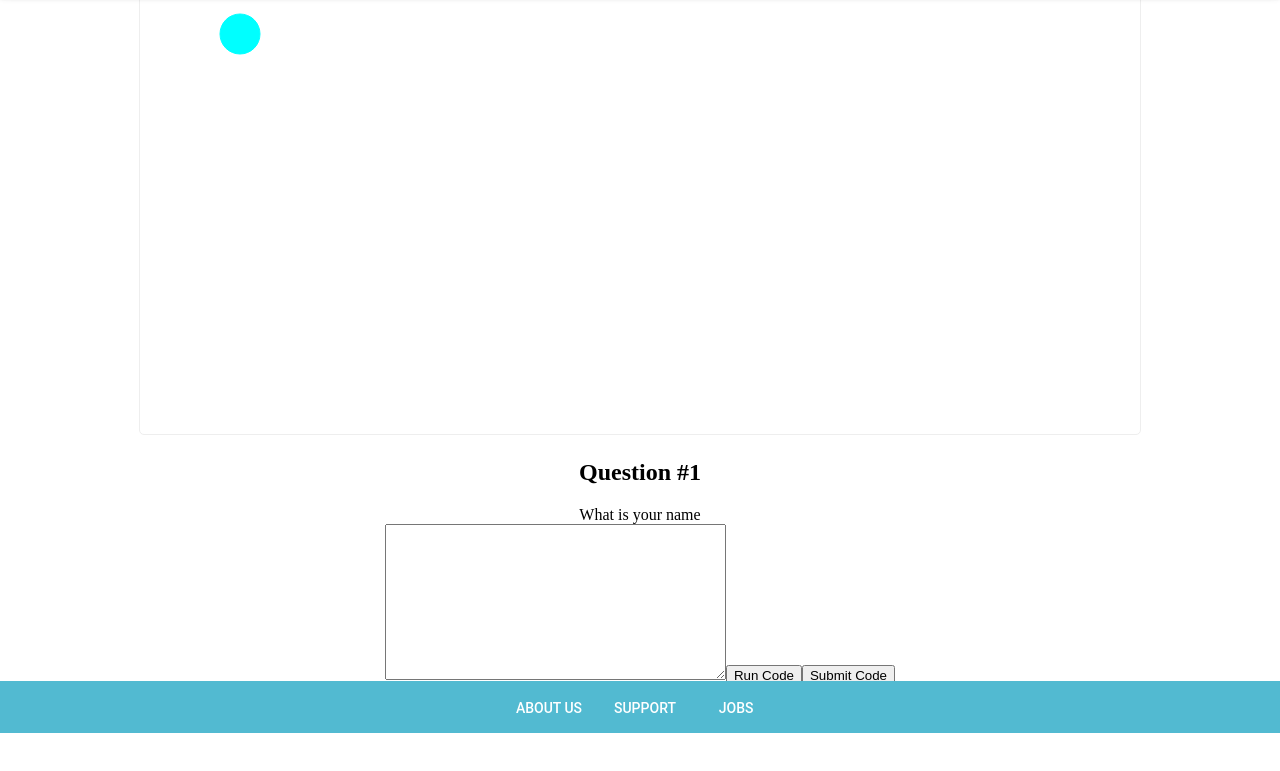
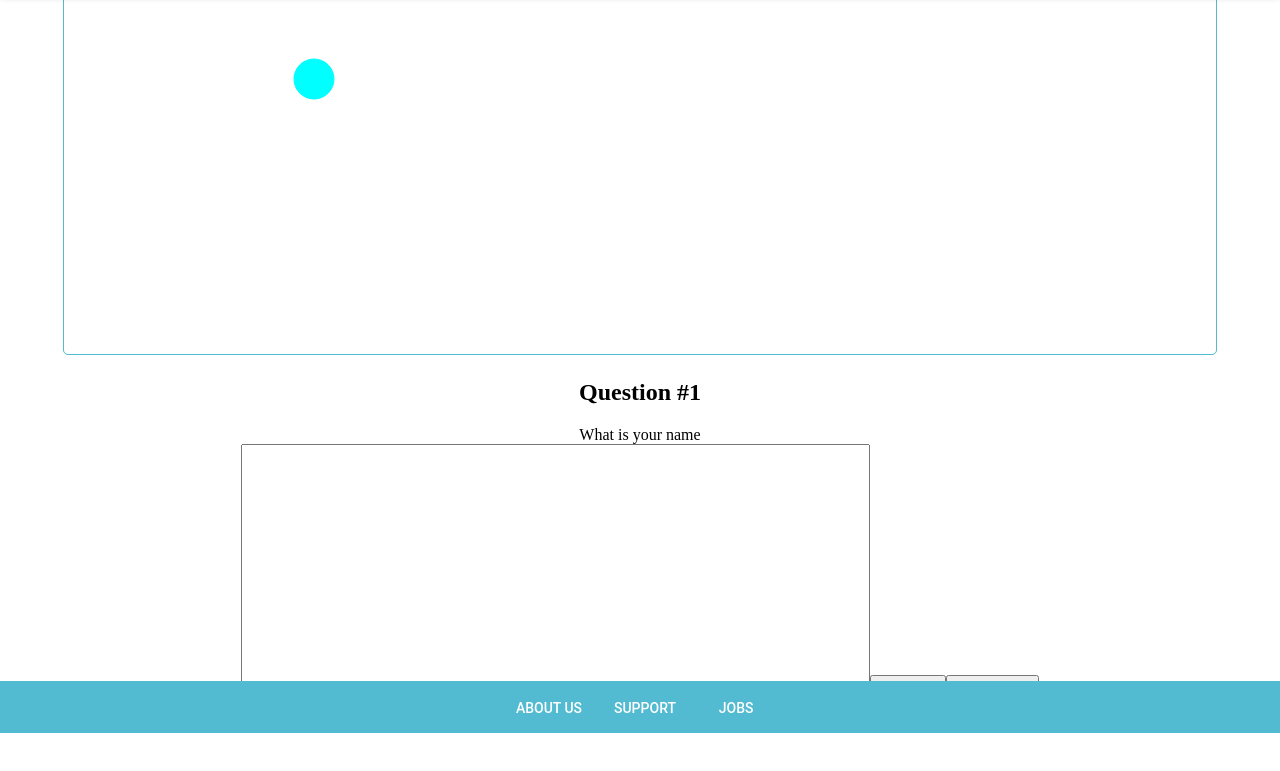
Before and after one commit to borajimin/BobaScript-frontend, a React app: page /#/test/1 in a window 1280 px wide. Shown: the part 67-838 px from the top of the page. Built offline with nearby package versions, Linux system fonts and the light colour scheme; some packages are replaced by stand-ins of ours.

Commit message:
Boba will move for you

```diff
--- a/client/App.js
+++ b/client/App.js
@@ -36,7 +36,9 @@ class App extends React.Component {
               targetOrigin={{horizontal: 'left', vertical: 'top'}}
               >
                 <MenuItem primaryText="Start"  onClick={() => this.props.history.push('/')} />
-              <MenuItem primaryText="Test" onClick={() => this.props.history.push('/test')} />
+                <MenuItem primaryText="Test" onClick={() => this.props.history.push('/test/1')} />
+                <MenuItem primaryText="Test" onClick={() => this.props.history.push('/test/2')} />
+                <MenuItem primaryText="Test" onClick={() => this.props.history.push('/test/3')} />
                 <MenuItem primaryText="Finish" onClick={() => this.props.history.push('/finish')} />
                 <MenuItem primaryText="Instructions" onClick={() => this.props.history.push('/instructions')}/>
               </IconMenu>}
--- a/client/Boba/Boba.js
+++ b/client/Boba/Boba.js
@@ -1,16 +1,36 @@
+const directions = ["left", "up", "right", "down"];
+
 class Boba {
+
   constructor(ctx, x, y, radius, color) {
     this.x = x;
     this.y = y;
     this.radius = radius;
     this.color = color;
     this.ctx = ctx;
-    this.ctx.translate((x - 100) * -1, (y - 100) * -1)
+    this.direction = 2;
+    this.directionalMoves = {
+      right: () => this.moveRight(),
+      left: () => this.moveLeft(),
+      up: () => this.moveUp(),
+      down: () => this.moveDown()
+    };
+  }
+
+  turnRight(){
+    this.direction = this.direction + 1 % 4;
+  }
+
+  turnLeft(){
+    this.direction = this.direction - 1 % 4;
+  }
+
+  move() {
+    this.directionalMoves[directions[this.direction]]();
+    this.update();
   }
 
   update() {
-    // console.log("updating canvas");
-    // console.log(this.ctx);
     this.ctx.beginPath();
     this.ctx.arc(this.x, this.y, this.radius, 0, 2*Math.PI);
     this.ctx.strokeStyle = this.color;
@@ -21,29 +41,25 @@ class Boba {
 
   moveRight() {
     if(this.x < 3000){
-      this.x += 5;
-      return this;
+      this.x += 7;
     }
   }
 
   moveLeft() {
     if(this.x > 0){
-      this.x -= 5;
-      return this;
+      this.x -= 7;
     }
   }
 
   moveUp() {
     if(this.y > 0) {
-      this.y -= 5;
-      return this;
+      this.y -= 7;
     }
   }
 
   moveDown() {
     if(this.y < 3000){
-      this.y += 5;
-      return this;
+      this.y += 7;
     }
   }
 }
--- a/client/components/Test.js
+++ b/client/components/Test.js
@@ -3,24 +3,44 @@ import Boba from '../Boba/Boba';
 import axios from 'axios';
 import Question from './Question'
 
-const BASE_URL="http://localhost:3000";
-
+const BASE_URL="https://e5cdf00d.ngrok.io";
+axios.defaults.withCredentials = true;
 
 class Test extends React.Component {
   constructor(props) {
     super(props);
+    this.canvasHeight = 0;
+    this.canvasWidth = 0;
+    this.textareaHeight = 0;
+    this.textareaWidth = 0;
     this.state = {
       code: null,
       boba: null,
       transpiled: null,
+      windowHeight: 0,
+      windowWidth: 0,
     };
   }
 
   componentDidMount() {
     const canvas = this.refs.canvas;
     const ctx = canvas.getContext("2d");
+    window.addEventListener("resize", () => this.updateDimensions());
     this.setState({
-      boba: new Boba(ctx, 250, 125, 20, "cyan")
+      boba: new Boba(ctx, 250, 125, 20, "cyan"),
+      windowHeight: window.innerHeight,
+      windowWidth: window.innerWidth,
+    }, () => this.state.boba.update());
+  }
+
+  componentWillUnmount() {
+    window.removeEventListener("resize", () => this.updateDimensions());
+  }
+
+  updateDimensions() {
+    this.setState({
+      windowHeight: window.innerHeight,
+      windowWidth: window.innerWidth,
     }, () => this.state.boba.update());
   }
 
@@ -31,36 +51,16 @@ class Test extends React.Component {
     });
   }
 
-  toRight() {
-    this.state.boba.moveRight();
-    this.state.boba.update();
-  }
-
-  toLeft() {
-    this.state.boba.moveLeft();
-    this.state.boba.update();
-  }
-
-  toUp() {
-    this.state.boba.moveUp();
-    this.state.boba.update();
-  }
-
-  toDown() {
-    this.state.boba.moveDown();
-    this.state.boba.update();
-  }
-
   onRun() {
     console.log("Runnging code: ", this.state.code);
-    axios.post(BASE_URL + "/submit", {
-      code: this.state.code
+    axios.post(BASE_URL + "/api/parseBobaScript", {
+      bobaScript: this.state.code
     })
       .then(code => {
-        this.setState({
-          transpiled: code,
-        })
-        eval(code);
+        console.log(code);
+        console.log(code.data.javascript.replace(/\bboba\b/g, 'this.state.boba'));
+        eval(code.data.javascript.replace(/\bboba\b/g, 'this.state.boba'));
+        this.state.boba.update();
       })
       .catch(e => {
         console.log(e);
@@ -86,11 +86,18 @@ class Test extends React.Component {
   }
 
   render() {
+
     return (
       <div>
-        <canvas ref="canvas" width="1000" height="500"/>
+        <canvas
+          ref="canvas"
+          width={this.state.windowWidth * 0.9}
+          height={this.state.windowHeight * 0.5}/>
         <Question question={this.props.match.params.number}/>
-        <textarea onChange={(e) => this.onCodeChange(e)} rows="10" cols="40" />
+        <textarea
+          onChange={(e) => this.onCodeChange(e)}
+          rows={Math.floor(this.state.windowHeight * 0.02)}
+          cols={Math.floor(this.state.windowWidth * 0.06)}/>
 
         <button onClick={() => this.onRun()}>Run Code</button>
         <button onClick={() => this.onSubmit()}>Submit Code</button>
--- a/public/assets/css/style.css
+++ b/public/assets/css/style.css
@@ -4,7 +4,8 @@ body {
 }
 
 canvas {
-  border: 1px solid #EEE;
+  margin-top: 20px;
+  border: 1px solid #52BAD1;
   border-radius: 5px;
 }
 
```
Also changed, not shown: server.js (+11 -4 lines). Lines whose indentation alone changed are shown as unchanged.
